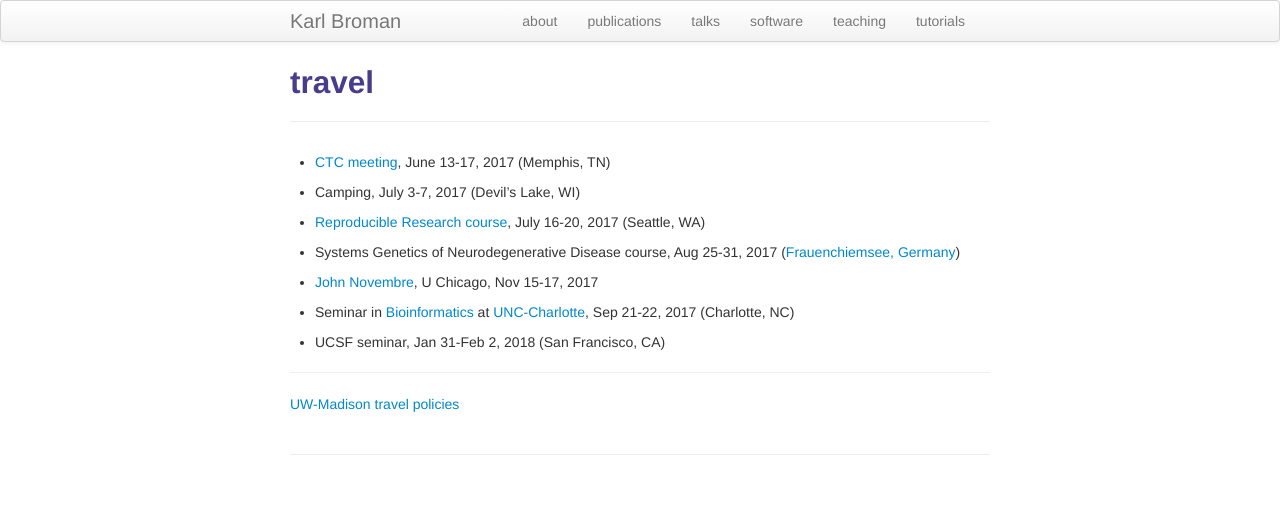
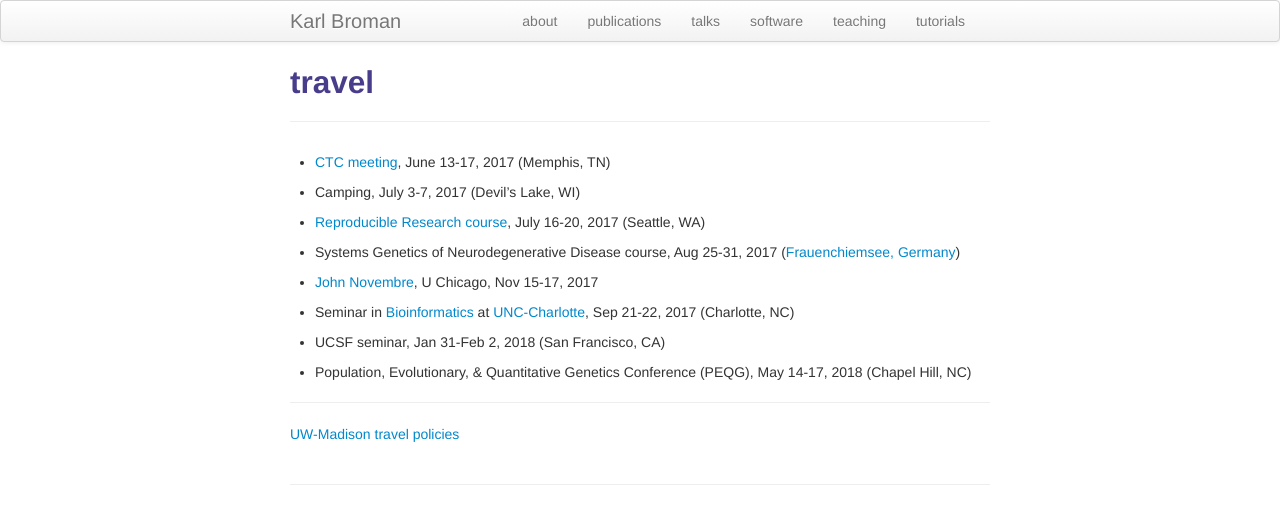
Before and after one commit to kbroman/kbroman.github.io, a Jekyll site: the page built from pages/travel.md, in a window 1280 px wide. Shown: the top 524 px of the page. Built offline with Jekyll 4.4.1, drawn with Linux system fonts in a browser that asks for light colours.

Commit message:
pages/travel: add PEQG May 2018

```diff
--- a/pages/travel.md
+++ b/pages/travel.md
@@ -299,6 +299,9 @@ title: travel
 
 - UCSF seminar, Jan 31-Feb 2, 2018 (San Francisco, CA)
 
+- Population, Evolutionary, & Quantitative Genetics Conference (PEQG),
+  May 14-17, 2018 (Chapel Hill, NC)
+
 ---
 
 [UW-Madison travel policies](http://www.bussvc.wisc.edu/acct/policy/ppindex.html)
```
